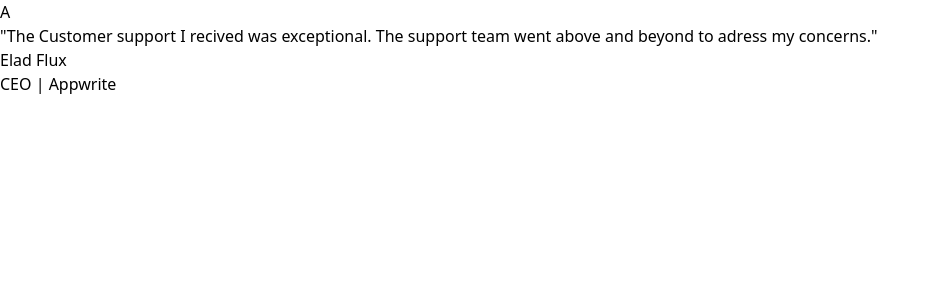
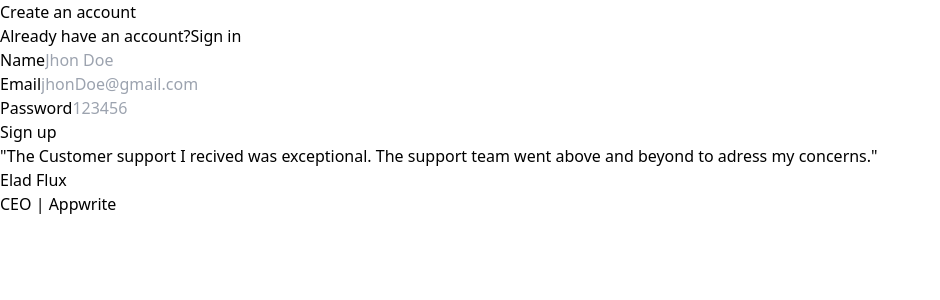
Before and after one commit to shashank1623/Medium2.0, a React (Vite) app in the folder frontend/: page /signup in a window 1280 px wide. Shown: the top 300 px of the page, without its empty margins (0-940 px from the left). Built offline with nearby package versions, Linux system fonts and the light colour scheme.

Commit message:
Signup Page Components Completed

```diff
--- a/frontend/src/components/Auth.tsx
+++ b/frontend/src/components/Auth.tsx
@@ -0,0 +1,70 @@
+import { Link } from "react-router-dom";
+import { ChangeEvent, useState } from "react";
+import { SignupInput } from "@alias1623/medium-common";
+
+
+export const Auth = ({ type }: { type: "signup" | "signin" }) => {
+
+
+    const [postInputs,setPostInputs] = useState<SignupInput>({
+        name : "",
+        email : "",
+        password : ""
+    })
+
+  return (
+    <div className="h-screen flex justify-center flex-col">
+        <div className="flex justify-center">
+            <div>
+                <div className="px-10">
+                    <div className="text-3xl font-extrabold">
+                        Create an account
+                    </div>
+                    <div className="text-slate-500">
+                        {type === "signin" ? "Don't have an account?" : "Already have an account?" }
+                        <Link className="pl-2 underline" to={type === "signin" ? "/signup" : "/signin"}>
+                            {type === "signin" ? "Sign up" : "Sign in"}
+                        </Link>
+                    </div>
+                </div>
+                <div className="pt-8">
+                    {type === "signup" ? <LabelledInput label="Name" placeholder="Jhon Doe" onChange={(e) => {
+                        setPostInputs({
+                            ...postInputs,
+                            name: e.target.value
+                        })
+                    }} /> : null}
+                    <LabelledInput label="Email" placeholder="jhonDoe@gmail.com" onChange={(e) => {
+                        setPostInputs({
+                            ...postInputs,
+                            email: e.target.value
+                        })
+                    }} />
+                    <LabelledInput label="Password" type={"password"} placeholder="123456" onChange={(e) => {
+                        setPostInputs({
+                            ...postInputs,
+                            password: e.target.value
+                        })
+                    }} />
+                    <button type="button" className="mt-8 w-full text-white bg-gray-800 hover:bg-gray-900 focus:outline-none focus:ring-4 focus:ring-gray-300 font-medium rounded-lg text-sm px-5 py-2.5 me-2 mb-2 dark:bg-gray-800 dark:hover:bg-gray-700 dark:focus:ring-gray-700 dark:border-gray-700">{type === "signup" ? "Sign up" : "Sign in"}</button>
+                </div>
+            </div>
+        </div>
+    </div>
+  );
+};
+
+
+interface LabelledInputType {
+    label: string;
+    placeholder: string;
+    onChange: (e: ChangeEvent<HTMLInputElement>) => void;
+    type?: string;
+}
+
+function LabelledInput({ label, placeholder, onChange, type }: LabelledInputType) {
+    return <div>
+        <label className="block mb-2 text-sm text-black font-semibold pt-4">{label}</label>
+        <input onChange={onChange} type={type || "text"} id="first_name" className="bg-gray-50 border border-gray-300 text-gray-900 text-sm rounded-lg focus:ring-blue-500 focus:border-blue-500 block w-full p-2.5" placeholder={placeholder} required />
+    </div>
+}
--- a/frontend/src/pages/Signup.tsx
+++ b/frontend/src/pages/Signup.tsx
@@ -1,12 +1,13 @@
 import { Quote } from "../components/Quote";
+import { Auth } from "../components/Auth";
 
 export const Signup = () => {
   return (
     <div>
-      <div className="grid grid-cols-2">
+      <div className="grid grid-cols-1 lg:grid-cols-2">
 
         <div>
-            A
+            <Auth type="signup"  />
         </div>
 
         <div className="invisible lg:visible">
```
